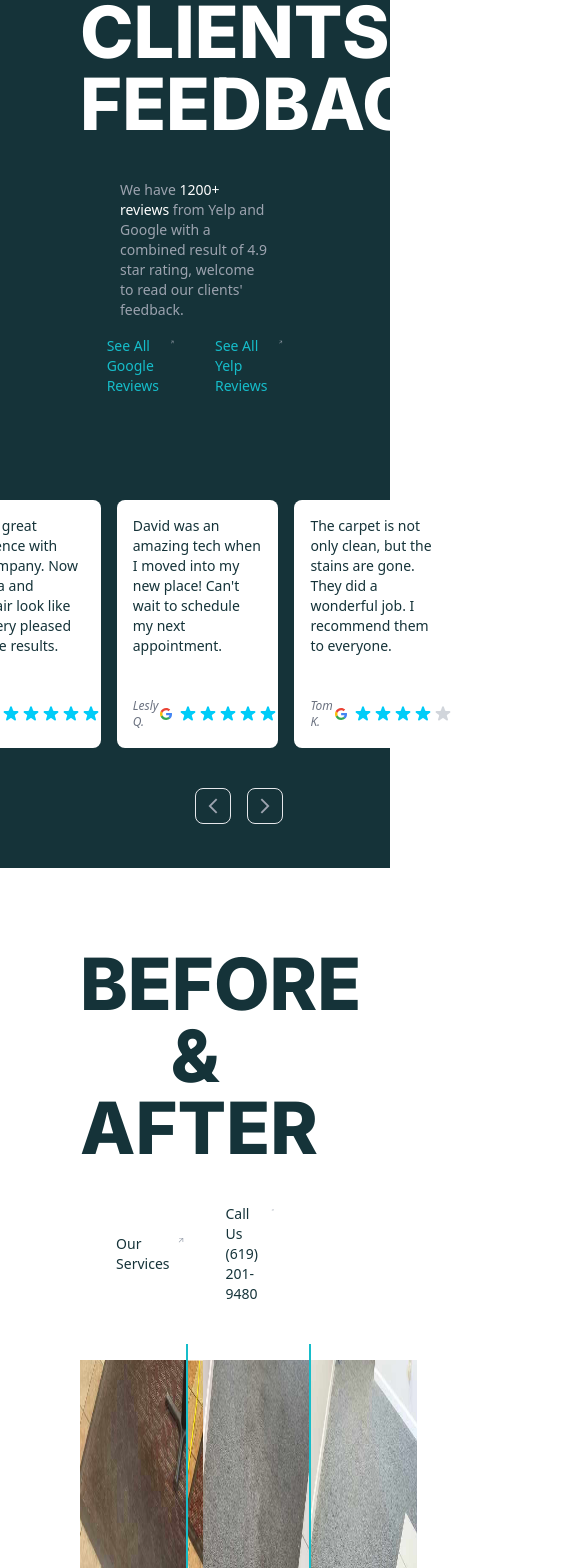
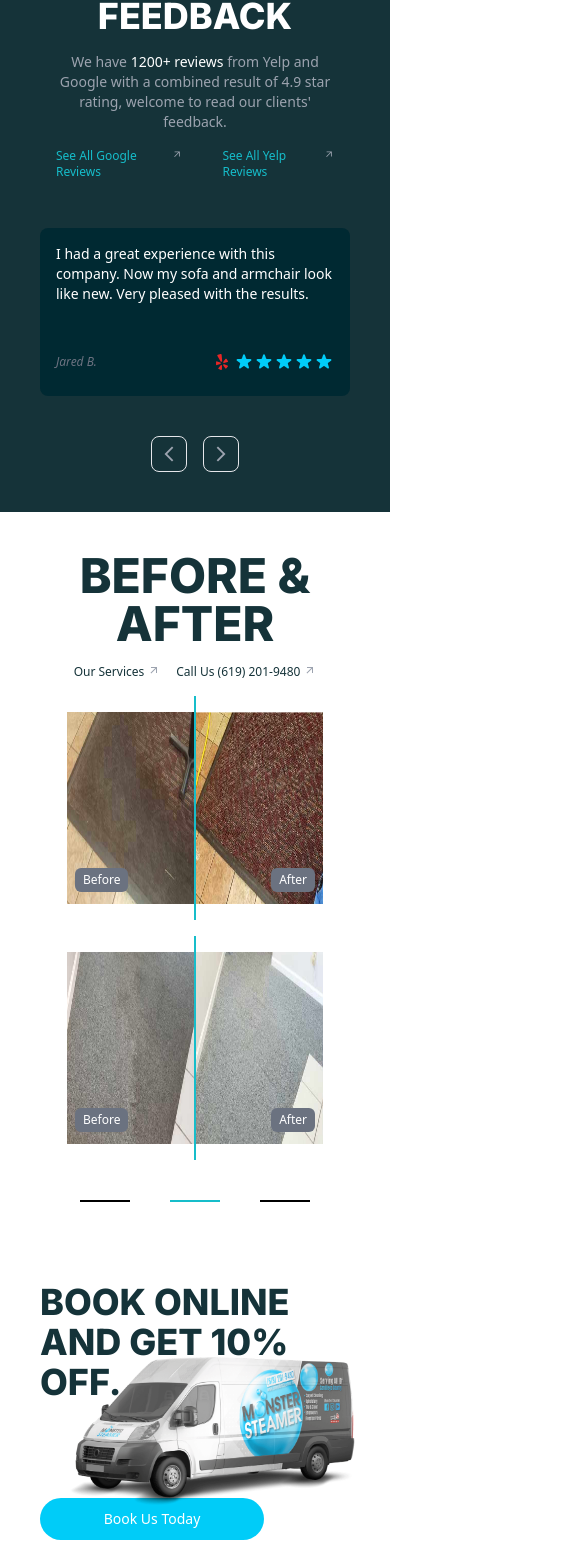
Before and after one commit to ninazmul/monster-steamer, a React (Vite) app: page / in a window 390 px wide. Shown: the part 3827-5395 px from the top of the page, 585 px wide, since content can reach past the window. Built offline with nearby package versions, Linux system fonts and the light colour scheme.

Commit message:
serve area responsive done

```diff
--- a/src/Components/BeforeAfter.jsx
+++ b/src/Components/BeforeAfter.jsx
@@ -7,33 +7,33 @@ import after2 from "../assets/Before&After/After2.jpg";
 
 export default function BeforeAfter() {
   return (
-    <div className="m-20">
+    <div className="m-10 md:m-20">
       <div>
-        <h1 className="text-7xl font-bold font-inter uppercase text-center">
+        <h1 className="text-5xl md:text-6xl lg:text-7xl font-bold font-inter uppercase text-center">
           Before & After
         </h1>
-        <div className="flex items-center gap-10 justify-center p-10">
-          <Link to="/pricing" className=" flex gap-1 text-sm">
+        <div className="flex items-center gap-4 md:gap-10 justify-center p-4 md:p-10">
+          <Link to="/pricing" className=" flex gap-1 text-xs md:text-sm">
             Our Services
             <MdArrowOutward className="text-xs text-gray-400" />
           </Link>
-          <Link to="tel:619-201-9480" className=" flex gap-1 text-sm">
+          <Link to="tel:619-201-9480" className=" flex gap-1 text-xs md:text-sm">
             Call Us (619) 201-9480
             <MdArrowOutward className="text-xs text-gray-400" />
           </Link>
         </div>
       </div>
-      <div className="flex gap-4 justify-center items-center">
+      <div className="flex flex-wrap gap-4 justify-center items-center">
         <div className="flex relative">
           <img
             src={before1}
             alt="before1"
-            className="h-80 w-56 border-r border-teal-400 py-4"
+            className="h-56 md:h-80 w-32 md:w-56 border-r border-teal-400 py-4"
           />
           <img
             src={after1}
             alt="after1"
-            className="h-80 w-56 border-l border-teal-400 py-4"
+            className="h-56 md:h-80 w-32 md:w-56 border-l border-teal-400 py-4"
           />
           <div className="absolute bottom-5 flex justify-between items-center w-full">
             <button className="m-2 bg-gray-500 text-white px-2 rounded-md text-xs py-1">
@@ -48,12 +48,12 @@ export default function BeforeAfter() {
           <img
             src={before2}
             alt="before1"
-            className="h-80 w-56 border-r border-teal-400 py-4"
+            className="h-56 md:h-80 w-32 md:w-56 border-r border-teal-400 py-4"
           />
           <img
             src={after2}
             alt="after1"
-            className="h-80 w-56 border-l border-teal-400 py-4"
+            className="h-56 md:h-80 w-32 md:w-56 border-l border-teal-400 py-4"
           />
           <div className="absolute bottom-5 flex justify-between items-center w-full">
             <button className="m-2 bg-gray-500 text-white px-2 rounded-md text-xs py-1">
@@ -65,7 +65,7 @@ export default function BeforeAfter() {
           </div>
         </div>
       </div>
-      <div className="flex items-center gap-10 py-10 px-64">
+      <div className="flex items-center gap-10 py-10 px-10 md:px-36 lg:px-64">
         <div className="border-t-2 border-black w-full"></div>
         <div className="border-t-2 border-teal-400 w-full"></div>
         <div className="border-t-2 border-black w-full"></div>
--- a/src/Components/BookBanner.jsx
+++ b/src/Components/BookBanner.jsx
@@ -3,8 +3,8 @@ import van from "../assets/van.png";
 
 export default function BookBanner() {
   return (
-    <div className="mx-20 mt-20 mb-[650px] relative">
-      <div className="flex flex-col gap-4 w-2/3">
+    <div className="mx-10 md:mx-20 md:mt-20 mb-[450px] md:mb-[500px] lg:mb-[650px] relative">
+      <div className="flex flex-col gap-24 md:gap-36 lg:gap-4 w-full md:w-2/3 lg:w-2/3">
         <h1 className="text-4xl md:text-6xl lg:text-8xl font-inter font-bold uppercase">
           Book Online And get 10% Off.
         </h1>
@@ -12,7 +12,7 @@ export default function BookBanner() {
           Book Us Today
         </Button>
       </div>
-      <img src={van} alt="van" className="absolute top-32 right-40 h-96" />
+      <img src={van} alt="van" className="absolute top-16 md:top-32 right-[-20px] md:right-0 lg:right-40 md:h-64 lg:h-96" />
     </div>
   );
 }
--- a/src/Components/Reviews.jsx
+++ b/src/Components/Reviews.jsx
@@ -1,6 +1,6 @@
 import { Link } from "react-router-dom";
 import { MdArrowOutward } from "react-icons/md";
-import { useState } from "react";
+import { useEffect, useState } from "react";
 import {
   MdOutlineArrowBackIosNew,
   MdOutlineArrowForwardIos,
@@ -47,6 +47,7 @@ const reviews = [
 
 export default function Reviews() {
     const [currentSlide, setCurrentSlide] = useState(0);
+    const [numVisible, setNumVisible] = useState(3);
 
     const handlePrev = () => {
       setCurrentSlide((prev) => (prev === 0 ? reviews.length - 1 : prev - 1));
@@ -58,31 +59,50 @@ export default function Reviews() {
 
     const getVisibleReviews = () => {
       const visibleReviews = [];
-      for (let i = 0; i < 3; i++) {
+      for (let i = 0; i < numVisible; i++) {
         visibleReviews.push(reviews[(currentSlide + i) % reviews.length]);
       }
       return visibleReviews;
     };
+
+    useEffect(() => {
+      const handleResize = () => {
+        if (window.innerWidth >= 1024) {
+          setNumVisible(3);
+        } else if (window.innerWidth >= 768) {
+          setNumVisible(2);
+        } else {
+          setNumVisible(1);
+        }
+      };
+
+      window.addEventListener("resize", handleResize);
+      handleResize();
+
+      return () => {
+        window.removeEventListener("resize", handleResize);
+      };
+    }, []);
   return (
-    <div className="bg-[#153339] rounded-t-[40px] p-20">
+    <div className="bg-[#153339] rounded-t-[40px] p-10 md:p-20">
       <div>
-        <h1 className="text-7xl font-bold text-white font-inter uppercase text-center">
+        <h1 className="text-4xl md:text-5xl lg:text-7xl font-bold text-white font-inter uppercase text-center">
           Clients Feedback
         </h1>
-        <div className="flex flex-col items-center justify-center gap-4 p-10">
-          <p className="text-gray-400 text-sm">
+        <div className="flex flex-col items-center justify-center gap-4 p-4 md:p-10">
+          <p className="text-gray-400 text-sm text-center lg:text-start">
             We have <span className="text-white">1200+ reviews</span> from Yelp
             and Google with a combined result of 4.9 star rating, welcome to
             read our clients' feedback.
           </p>
           <div className="flex items-center gap-10">
-            <Link to="/pricing" className="text-teal-400 flex gap-1 text-sm">
+            <Link to="/pricing" className="text-teal-400 flex gap-1 text-xs md:text-sm">
               See All Google Reviews
               <MdArrowOutward className="text-xs text-gray-400" />
             </Link>
             <Link
               to="tel:619-201-9480"
-              className="text-teal-400 flex gap-1 text-sm"
+              className="text-teal-400 flex gap-1 text-xs md:text-sm"
             >
               See All Yelp Reviews
               <MdArrowOutward className="text-xs text-gray-400" />
@@ -91,11 +111,12 @@ export default function Reviews() {
         </div>
       </div>
       <div className="flex flex-col justify-center self-center items-center">
-        <div className="flex gap-4 pt-16 pb-10">
+        <div className="flex gap-4 pt-8 md:pt-16 pb-10">
           {getVisibleReviews().map((review, index) => (
             <div
               key={index}
-              className="flex flex-col bg-white p-4 rounded-lg gap-10 w-full items-stretch justify-between"
+              className="flex flex-col bg-[#002932]
+ md:bg-white text-white md:text-black p-4 rounded-lg gap-10 w-full items-stretch justify-between"
             >
               <p className="text-sm">{review.description}</p>
               <div className="flex items-center justify-between">
@@ -161,7 +182,7 @@ export default function Reviews() {
           ))}
         </div>
         <div className="relative">
-          <div className="flex gap-4 absolute self-center z-40">
+          <div className="flex gap-4 items-center justify-center z-40">
             <MdOutlineArrowBackIosNew
               className="text-4xl text-gray-400 border p-2 rounded-lg cursor-pointer"
               onClick={handlePrev}
--- a/src/Components/ServeArea.jsx
+++ b/src/Components/ServeArea.jsx
@@ -2,11 +2,11 @@ import { Button } from "flowbite-react";
 
 export default function ServeArea() {
     return (
-      <div className="mx-20 bg-[#00CCF8] rounded-lg p-20">
-        <h1 className="text-7xl font-bold font-inter uppercase text-center text-white ">
+      <div className="mx-8 md:mx-16 lg:mx-20 bg-[#00CCF8] rounded-lg py-8 px-4 md:p-16 lg:p-20">
+        <h1 className="text-4xl md:text-6xl lg:text-7xl font-bold font-inter uppercase text-center text-white ">
           Area We Serve
         </h1>
-        <div className="pt-16 px-20">
+        <div className="pt-8 md:pt-16 lg:px-20">
           <div className="flex flex-wrap gap-4 text-center justify-center">
             <Button color="light">San Diego</Button>
             <Button color="light">Oceanside</Button>
```
